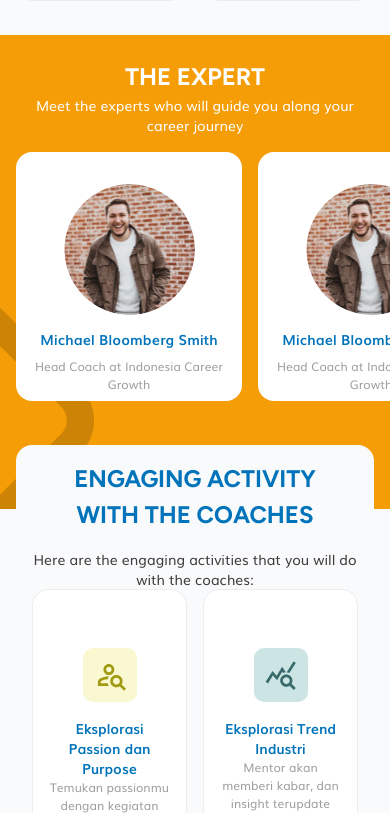
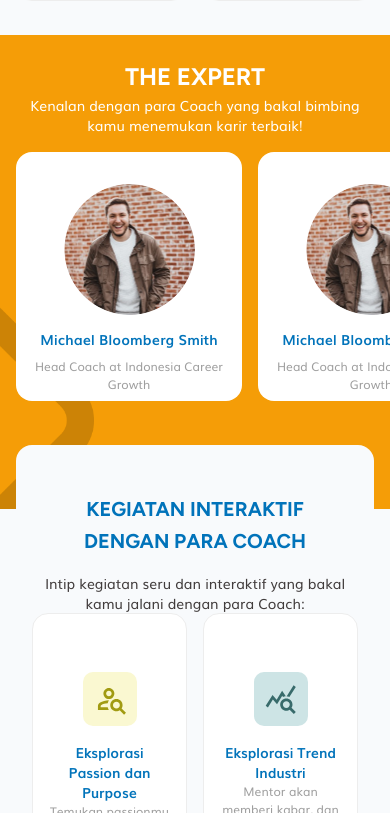
Before and after one commit to AbeLegend/Generasi-Cakap, a Next.js app: page / in a window 390 px wide. Shown: the part 2814-3627 px from the top of the page. Built offline with nearby package versions, Linux system fonts and the light colour scheme.

Commit message:
feat(slicing): Responsive Section 7

```diff
--- a/src/app/page.tsx
+++ b/src/app/page.tsx
@@ -538,7 +538,7 @@ export default function Home() {
             "desktop:text-lg desktop:max-w-[371px] desktop:mx-auto",
           ])}
         >
-          Check Out the Amazing Benefits Coming Your Way
+          Simak keuntungan menarik yang nanti akan kamu dapatkan
         </p>
         <div
           className={cn([
@@ -864,7 +864,8 @@ export default function Home() {
             "desktop:text-lg desktop:mb-8",
           ])}
         >
-          Meet the experts who will guide you along your career journey
+          Kenalan dengan para Coach yang bakal bimbing kamu menemukan karir
+          terbaik!
         </p>
         {/* BEGIN: Horizontal Card */}
         <div
@@ -971,36 +972,90 @@ export default function Home() {
       </section>
       {/* END: Section 6 */}
       {/* BEGIN: Section 7 */}
-      <section className={cn(["relative -top-16 z-10", "desktop:px-[240px]"])}>
+      <section
+        className={cn([
+          "relative -top-16 z-10",
+          // Mobile
+          // Mobile XL
+          // Tab
+          // Tab XL
+          // Laptop
+          "laptop:px-20 laptop:-top-20",
+          // Laptop XL
+          "laptop-xl:px-20 laptop-xl`:-top-20",
+          // Desktop
+          "desktop:px-32 desktop:-top-20",
+        ])}
+      >
         <Card className="border-none bg-[#F8FAFC] my-0">
           <h2
             className={cn([
               "text-primary font-bold text-center uppercase leading-9 px-4 mb-4",
-              "desktop:text-[52px] desktop:mt-8 desktop:max-w-[1000px] desktop:mx-auto desktop:leading-[72px]",
-            ])}
-          >
-            Engaging activity with the coaches
+              // Mobile
+              "text-[20px] mt-8 mx-auto leading-[32px]",
+              // Mobile XL
+              "mobile-xl:text-[30px] mobile-xl:mt-8 mobile-xl:mx-auto mobile-xl:leading-[40px]",
+              // Tab
+              "tab:text-[42px] tab:mt-8 tab:max-w-[800px] tab:mx-auto tab:leading-[52px]",
+              // Tab XL
+              "tab-xl:text-[42px] tab-xl:mt-8 tab-xl:max-w-[800px] tab-xl:mx-auto tab-xl:leading-[62px]",
+              // Laptop
+              "laptop:text-[42px] laptop:mt-8 laptop:max-w-[800px] laptop:mx-auto laptop:leading-[62px]",
+              // Laptop XL
+              "laptop-xl:text-[47px] laptop-xl:mt-8 laptop-xl:max-w-[800px] laptop-xl:mx-auto laptop-xl:leading-[62px]",
+              // Desktop
+              "desktop:text-[52px] desktop:mt-8 desktop:max-w-[900px] desktop:mx-auto desktop:leading-[72px]",
+            ])}
+          >
+            Kegiatan interaktif dengan para coach
           </h2>
           <p
             className={cn([
               muli.className,
               "text-neutral-900 text-sm text-center",
+              // Mobile
+              // Mobile XL
+              // Tab
+              "tab:text-base",
+              // Tab XL
+              "tab-xl:text-base",
+              // Laptop
+              "laptop:text-base",
+              // Laptop XL
+              "laptop-xl:text-base",
+              // Desktop
               "desktop:text-lg",
             ])}
           >
-            Here are the engaging activities that you will do with the coaches:
+            Intip kegiatan seru dan interaktif yang bakal kamu jalani dengan
+            para Coach:
           </p>
           <div
             className={cn([
               "grid grid-cols-12 gap-4",
+              // Mobile
+              // Mobile XL
+              // Tab
               "tab:mt-8",
+              // Tab XL
+              // Laptop
+              // Laptop XL
+              // Desktop
               "desktop:mt-8",
             ])}
           >
             <Card
               className={cn([
                 "col-span-6 m-0",
-                "tab:col-span-6",
+                // Mobile
+                // Mobile XL
+                // Tab
+                // Tab XL
+                // Laptop
+                "laptop:col-span-3",
+                // Laptop XL
+                "laptop-xl:col-span-3",
+                // Desktop
                 "desktop:col-span-3",
               ])}
             >
@@ -1035,7 +1090,15 @@ export default function Home() {
             <Card
               className={cn([
                 "col-span-6 m-0",
-                "tab:col-span-6",
+                // Mobile
+                // Mobile XL
+                // Tab
+                // Tab XL
+                // Laptop
+                "laptop:col-span-3",
+                // Laptop XL
+                "laptop-xl:col-span-3",
+                // Desktop
                 "desktop:col-span-3",
               ])}
             >
@@ -1071,7 +1134,15 @@ export default function Home() {
             <Card
               className={cn([
                 "col-span-6 m-0",
-                "tab:col-span-6",
+                // Mobile
+                // Mobile XL
+                // Tab
+                // Tab XL
+                // Laptop
+                "laptop:col-span-3",
+                // Laptop XL
+                "laptop-xl:col-span-3",
+                // Desktop
                 "desktop:col-span-3",
               ])}
             >
@@ -1107,7 +1178,15 @@ export default function Home() {
             <Card
               className={cn([
                 "col-span-6 m-0",
-                "tab:col-span-6",
+                // Mobile
+                // Mobile XL
+                // Tab
+                // Tab XL
+                // Laptop
+                "laptop:col-span-3",
+                // Laptop XL
+                "laptop-xl:col-span-3",
+                // Desktop
                 "desktop:col-span-3",
               ])}
             >
```
